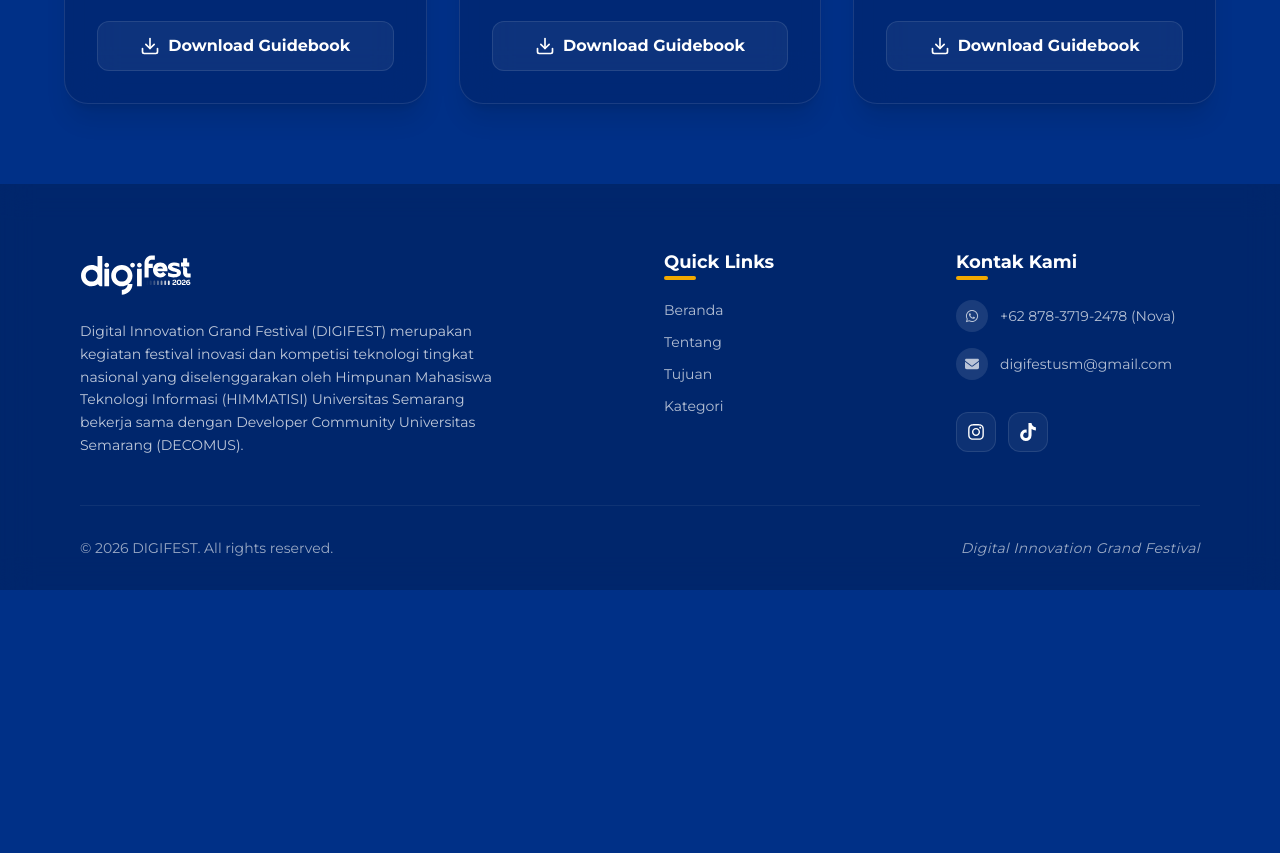
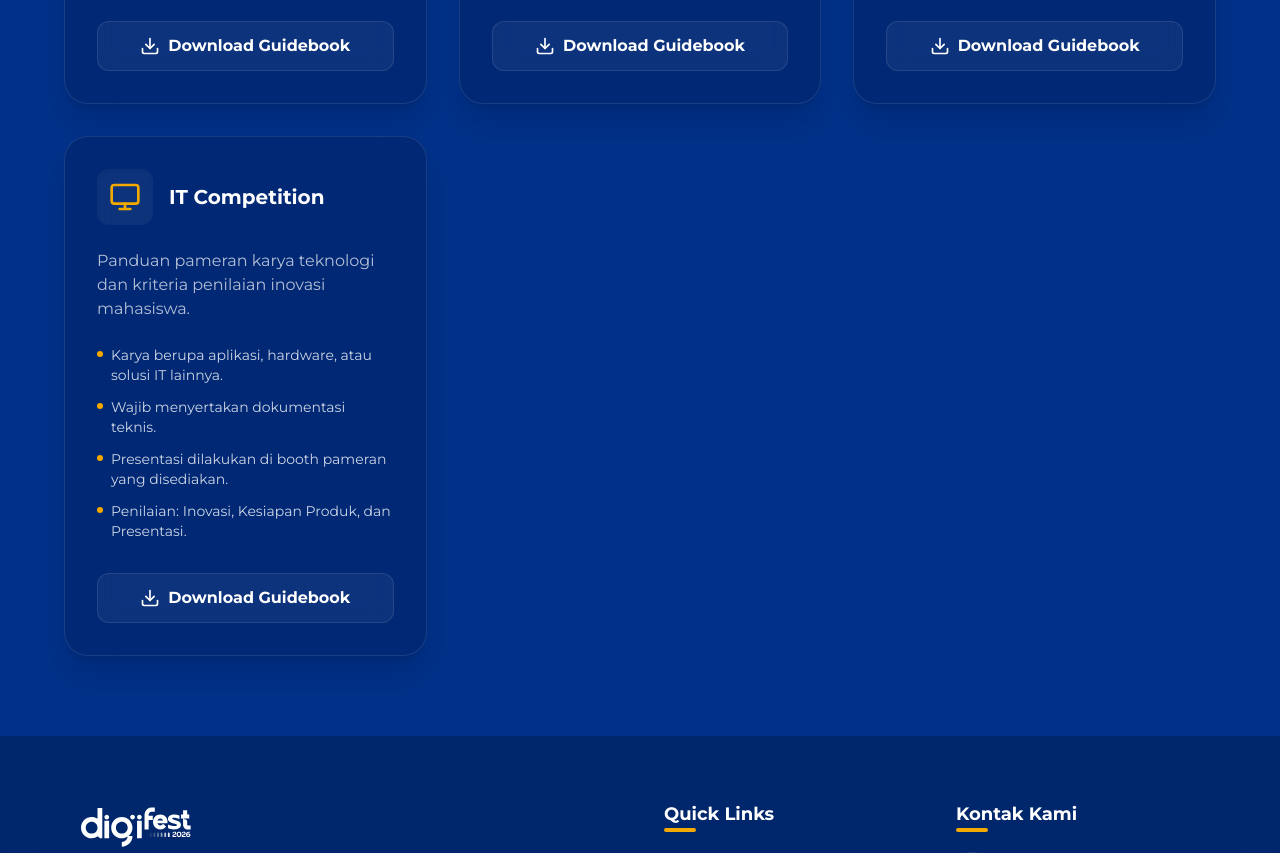
Before and after one commit to bguss03/DIGIFEST2026, a React (Vite) app in the folder Frontend/: page /Junlak in a window 1280 px wide. Shown: the part 740-1593 px from the top of the page. Before the commit the page ends 1330 px from the top, so only its background shows below. Built offline with nearby package versions, Linux system fonts and the light colour scheme; no server answers; a web font is replaced by a local one.

Commit message:
add guidebook it competition

```diff
--- a/Frontend/src/pages/Event.tsx
+++ b/Frontend/src/pages/Event.tsx
@@ -153,6 +153,9 @@ const eventDetails: Record<string, EventData> = {
       "IT Competition merupakan pameran karya and inovasi mahasiswa Universitas Semarang sebagai bentuk implementasi pembelajaran di bidang teknologi.",
     link: "/FormItcomp",
     hideSubmission: true,
+    guidebooks: [
+      { label: "Guidebook", link: "/GUIDEBOOK_IC.pdf" },
+    ],
     summary: [
       {
         label: "Kategori Peserta",
--- a/Frontend/src/pages/Junlak.tsx
+++ b/Frontend/src/pages/Junlak.tsx
@@ -3,6 +3,7 @@ import {
   LuDownload,
   LuLayoutTemplate,
   LuLightbulb,
+  LuMonitor,
   LuMusic,
 } from "react-icons/lu";
 
@@ -62,20 +63,20 @@ const guidelines = [
     ],
     link: "GUIDEBOOK_LOMBA_CDC.pdf",
   },
-  // {
-  //   id: "ic",
-  //   title: "IT Competition",
-  //   icon: <LuMonitor className="w-8 h-8 text-brand-sun" />,
-  //   description:
-  //     "Panduan pameran karya teknologi dan kriteria penilaian inovasi mahasiswa.",
-  //   details: [
-  //     "Karya berupa aplikasi, hardware, atau solusi IT lainnya.",
-  //     "Wajib menyertakan dokumentasi teknis.",
-  //     "Presentasi dilakukan di booth pameran yang disediakan.",
-  //     "Penilaian: Inovasi, Kesiapan Produk, dan Presentasi.",
-  //   ],
-  //   link: "#",
-  // },
+  {
+    id: "ic",
+    title: "IT Competition",
+    icon: <LuMonitor className="w-8 h-8 text-brand-sun" />,
+    description:
+      "Panduan pameran karya teknologi dan kriteria penilaian inovasi mahasiswa.",
+    details: [
+      "Karya berupa aplikasi, hardware, atau solusi IT lainnya.",
+      "Wajib menyertakan dokumentasi teknis.",
+      "Presentasi dilakukan di booth pameran yang disediakan.",
+      "Penilaian: Inovasi, Kesiapan Produk, dan Presentasi.",
+    ],
+    link: "GUIDEBOOK_IC.pdf",
+  },
 ];
 
 export default function Junlak() {
```
Also changed, not shown: 5 other files (tests, documents, lock files or other folders).
